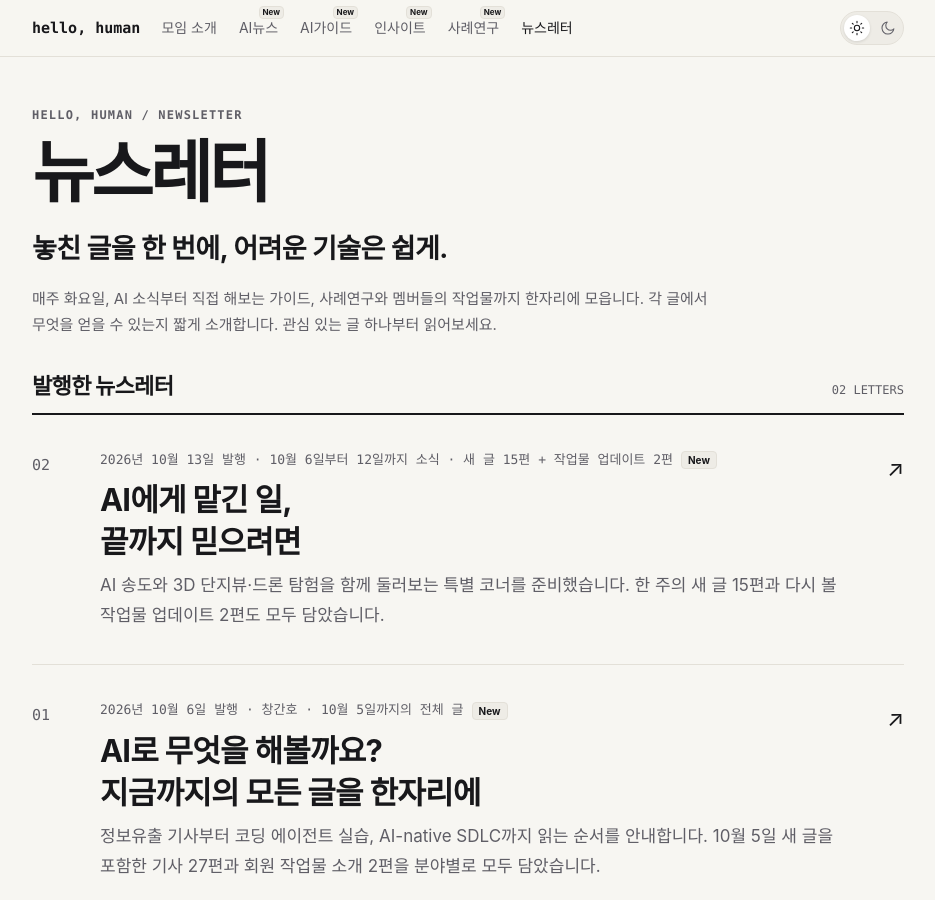
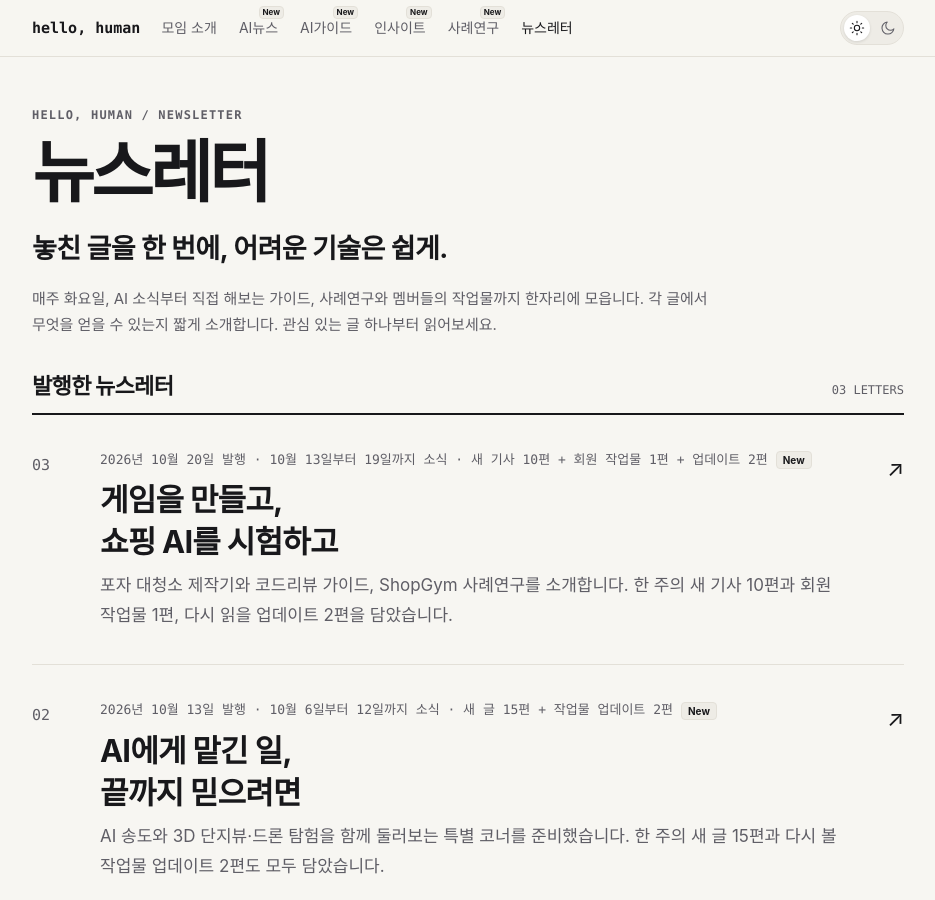
Before and after one commit to SoorimSun/hello-human, a Jekyll site: the page newsletters/index.html, which Jekyll copies as it is, in a window 1280 px wide and 900 px high. Shown: the whole window, without its empty margins (172-1107 px from the left). Built offline with Jekyll 4.4.1, drawn with Linux system fonts in a browser that asks for light colours; some web fonts are replaced.

Commit message:
docs(newsletters): add issue 03 on making and testing

```diff
--- a/index.html
+++ b/index.html
@@ -205,11 +205,11 @@
       <p class="label">HELLO, HUMAN / NEWSLETTER</p>
       <h2 id="newsletter-heading">놓친 글을 한 번에,<br>어려운 기술은 쉽게</h2>
       <p>AI 소식과 실습, 사례연구와 멤버들의 작업물을 한자리에 모았습니다.<br>짧은 소개를 읽고, 지금 나에게 필요한 글을 골라보세요.</p>
-      <a class="letter-home-card" href="newsletters/2026-10-13-trusting-ai-work.html">
-        <span class="news-home-meta">뉴스레터 02 · <time datetime="2026-10-13">2026년 10월 13일 발행</time> · 10월 6일부터 12일까지 소식</span>
-        <strong>AI에게 맡긴 일,<br>끝까지 믿으려면</strong>
-        <p>AI 송도와 3D 단지뷰·드론 탐험을 함께 둘러보는 특별 코너를 준비했습니다. 한 주의 새 글 15편과 다시 볼 작업물 업데이트 2편도 모두 담았습니다.</p>
-        <span class="news-home-cta">두 번째 뉴스레터 읽기 <span aria-hidden="true">→</span></span>
+      <a class="letter-home-card" href="newsletters/2026-10-20-making-and-testing.html">
+        <span class="news-home-meta">뉴스레터 03 · <time datetime="2026-10-20">2026년 10월 20일 발행</time> · 10월 13일부터 19일까지 소식</span>
+        <strong>게임을 만들고,<br>쇼핑 AI를 시험하고</strong>
+        <p>포자 대청소 제작기와 코드리뷰 가이드, ShopGym 사례연구를 소개합니다. 한 주의 새 기사 10편과 회원 작업물 1편, 다시 읽을 업데이트 2편을 담았습니다.</p>
+        <span class="news-home-cta">세 번째 뉴스레터 읽기 <span aria-hidden="true">→</span></span>
       </a>
       <p class="note">매주 화요일, 지난 한 주의 새 글과 작업물 소식을 모아 전합니다.</p>
       <a class="text-link" href="newsletters/">뉴스레터 전체 보기 →</a>
--- /dev/null
+++ b/newsletters/2026-10-20-making-and-testing.html
@@ -0,0 +1,158 @@
+<!doctype html>
+<html lang="ko">
+<head>
+<meta charset="utf-8">
+<meta name="viewport" content="width=device-width, initial-scale=1">
+<meta name="robots" content="noindex, nofollow, noarchive">
+<title>뉴스레터 03 · 게임을 만들고, 쇼핑 AI를 시험하고 · 헬로우 휴먼</title>
+<meta name="description" content="헬로우 휴먼 뉴스레터 3호. 포자 대청소 제작기와 코드리뷰 가이드, ShopGym 사례연구를 소개합니다. 10월 13~19일의 새 기사 10편과 회원 작업물 1편, 업데이트 2편을 담았습니다.">
+<meta property="og:type" content="article">
+<meta property="article:published_time" content="2026-10-20">
+<meta property="og:title" content="헬로우 휴먼 뉴스레터 03 · 게임을 만들고, 쇼핑 AI를 시험하고">
+<meta property="og:description" content="그림과 소리를 엮은 모바일 게임부터, 코드리뷰와 쇼핑 AI의 연습장까지. 새 기사 10편과 회원 작업물 1편, 업데이트 2편을 만나보세요.">
+<meta property="og:image" content="https://soorimsun.github.io/hello-human/assets/social/hellobot.jpg">
+<meta property="og:image:alt" content="헬로우 휴먼의 마스코트 헬로봇">
+<meta name="twitter:card" content="summary_large_image">
+<link rel="stylesheet" href="https://cdn.jsdelivr.net/gh/orioncactus/pretendard@v1.3.9/dist/web/variable/pretendardvariable-dynamic-subset.min.css">
+<script src="../assets/theme.js?v=3"></script>
+<link rel="stylesheet" href="../assets/style.css?v=9">
+<link rel="stylesheet" href="../assets/news.css?v=10">
+<link rel="stylesheet" href="../assets/newsletter.css?v=1">
+<link rel="stylesheet" href="../assets/content-updates.css?v=1">
+</head>
+<body>
+<header class="topbar"><div class="wrap topbar-inner">
+  <a class="logo" href="../">hello, human<span class="cursor" aria-hidden="true">_</span></a>
+  <nav class="news-nav" aria-label="사이트 메뉴">
+    <a href="../">모임 소개</a><a href="../news/">AI뉴스</a><a href="../guides/">AI가이드</a><a href="../insights/">인사이트</a><a href="../case-studies/">사례연구</a>
+    <a data-newsletter-entry href="./">뉴스레터</a>
+  </nav>
+</div></header>
+<main class="letter-shell">
+<article aria-labelledby="letter-title">
+  <header class="letter-cover">
+    <a class="news-back" href="./">← 뉴스레터 목록</a>
+    <p class="news-kicker">HELLO, HUMAN / LETTER 03</p>
+    <h1 id="letter-title">게임을 만들고,<br><span>쇼핑 AI를 시험하고</span></h1>
+    <p class="letter-deck">그림과 소리를 엮은 모바일 게임부터,<br>코드리뷰와 쇼핑 AI의 연습장까지.</p>
+    <div class="letter-meta"><time datetime="2026-10-20">2026년 10월 20일 발행</time><span>10월 13~19일의 소식</span><span>새 기사 10편 · 회원 작업물 1편 · 업데이트 2편</span></div>
+  </header>
+
+  <div class="letter-intro">
+    <p>안녕하세요, 헬로우 휴먼 멤버 여러분. 세 번째 편지를 보냅니다.</p>
+    <p>그림과 소리, 코드를 하나로 엮어 게임을 만든 이야기가 도착했습니다. 퍼즐을 풀며 도시를 되살리는 모바일 게임 <strong>‘포자 대청소’</strong>입니다. AI로 만든 재료가 한 판의 게임이 되기까지, 그 과정을 함께 구경해보세요.</p>
+    <p>만드는 즐거움 뒤에는 확인할 일도 남습니다. 이번에는 동료와 코드를 검토하는 방법, 쇼핑 AI를 같은 조건에서 시험하는 방법도 모았습니다. 10월 13일부터 19일까지의 <strong>새 기사 10편과 회원 작업물 소개 1편</strong>을 읽고, 새 내용이 더해진 지난 글 2편도 다시 만나보세요.</p>
+  </div>
+
+  <section class="letter-picks" aria-labelledby="picks-heading">
+    <p class="news-section-label">어디서 시작할지 고민이라면</p>
+    <h2 id="picks-heading">먼저 읽기 좋은 3편</h2>
+    <div class="letter-pick-grid">
+      <a class="letter-pick" href="../works/jo-minha.html"><small>회원의 제작기 · <time datetime="2026-10-16">10. 16</time></small><strong>그림과 소리가<br>한 판의 게임이 되기까지</strong><p>퍼즐에서 모은 별로 도시를 되살리는 게임입니다. AI로 그림과 소리를 만들고 다듬은 과정부터 Android 버전으로 옮긴 이야기까지 담았습니다.</p><span>포자 대청소 소개 읽기 →</span></a>
+      <a class="letter-pick" href="../guides/2026-10-17-code-review.html"><small>팀에서 써보기 · <time datetime="2026-10-17">10. 17</time></small><strong>“테스트 통과” 다음에<br>무엇을 확인할까요?</strong><p>코드 검토부터 배포 후 점검과 복구까지, 팀이 확인할 일을 7단계로 정리했습니다. 다음 리뷰에 쓸 질문과 양식도 준비했습니다.</p><span>코드리뷰 가이드 읽기 →</span></a>
+      <a class="letter-pick" href="../case-studies/2026-10-19-shopgym.html"><small>우리 일에 연결하기 · <time datetime="2026-10-19">10. 19</time></small><strong>쇼핑 AI에게도<br>연습장이 필요합니다</strong><p>상품과 화면이 매번 달라지면 AI의 실력을 같은 조건에서 비교하기 어렵습니다. Shopify의 ShopGym이 시험용 쇼핑몰과 과제를 만드는 방법을 알아봅니다.</p><span>ShopGym 사례 읽기 →</span></a>
+    </div>
+  </section>
+
+  <nav class="letter-contents" aria-label="뉴스레터 목차">
+    <h2>이번 주 소식, 분야별로 모았습니다</h2>
+    <ul>
+      <li><a href="#works">새 회원 작업물 <b>1</b></a></li>
+      <li><a href="#guides">직접 해보는 가이드 <b>1</b></a></li>
+      <li><a href="#cases">만든 과정을 보는 사례 <b>1</b></a></li>
+      <li><a href="#news">흐름을 읽는 AI뉴스 <b>7</b></a></li>
+      <li><a href="#briefs">짧게 짚는 소식 <b>1</b></a></li>
+      <li><a href="#insights">커머스 인사이트 <b>0</b></a></li>
+      <li><a href="#updates">업데이트한 글 <b>2</b></a></li>
+      <li><a href="#practice">함께 해볼 작은 실험</a></li>
+    </ul>
+    <p class="letter-note">추천 3편은 아래 전체 목록에도 포함돼 있습니다. 기존 글의 업데이트 2편은 새 글 수에 넣지 않았습니다. 날짜는 글의 최초 발행일 또는 표시한 수정일이며, 소식을 확인한 시점과 근거는 각 원문에서 볼 수 있습니다.</p>
+  </nav>
+
+  <section id="works" class="letter-section" aria-labelledby="works-heading">
+    <header class="letter-section-heading"><p class="news-section-label">새 회원 작업물 · 1편</p><h2 id="works-heading">퍼즐 한 판이 끝나면, 도시가 조금 달라집니다</h2><p>조민하 회원의 모바일 게임 ‘포자 대청소’를 소개합니다.</p></header>
+    <figure class="news-article-visual">
+      <a href="../assets/works/sporesweep-overview.jpg" target="_blank" rel="noopener noreferrer" aria-label="포자 대청소 소개 이미지 크게 보기 (새 탭)"><img src="../assets/works/sporesweep-overview.jpg" alt="포자 대청소의 네 가지 소개 화면. 숭례문 복원 전후를 합친 모습, 오염 물질을 아래로 옮기는 퍼즐, 특수 블록의 효과, 정화한 지역을 보여주는 세계 지도." width="1708" height="900" loading="lazy" decoding="async"></a>
+      <figcaption><div>제작자의 <a href="https://github.com/twobeansdaddy-hue/SporeSweep/blob/2a08f4ccded30ace820014b74952022587038378/Docs/images/overview.jpg" target="_blank" rel="noopener noreferrer">게임 소개 이미지 ↗</a> · 2026. 10. 16 확인. 랜드마크는 복원 전후 모습을 합쳐 보여줍니다. 이미지를 누르면 원본 크기로 볼 수 있습니다.</div></figcaption>
+    </figure>
+    <ol class="letter-entries">
+      <li class="letter-entry"><div class="letter-entry-meta"><span>회원 작업물</span><time datetime="2026-10-16">10. 16 소개</time></div><div><h3><a href="../works/jo-minha.html">포자 대청소, AI로 만든 그림과 소리를 게임으로 엮기 →</a></h3><p>블록을 맞춰 모은 별로 랜드마크를 복원하는 게임입니다. 그림과 소리를 실제 플레이에 맞게 다듬은 과정부터, iOS의 게임 규칙을 Android로 옮기고 두 버전의 동작을 비교하는 방법까지 담았습니다.</p></div></li>
+    </ol>
+    <p class="letter-note">10월 16일 소개 당시에는 두 플랫폼 모두 정식 출시 전이었습니다. iOS는 출시를 위한 계정을 준비하고, Android는 출시 전 테스트를 진행하는 단계로 안내했습니다.</p>
+  </section>
+
+  <section id="guides" class="letter-section" aria-labelledby="guides-heading">
+    <header class="letter-section-heading"><p class="news-section-label">AI가이드 · 1편</p><h2 id="guides-heading">코드와 함께, 확인한 근거도 건네기</h2><p>코드를 바꾼 이유와 기대하는 결과를 설명하고, 문제가 생겼을 때의 대응도 준비합니다.</p></header>
+    <ol class="letter-entries">
+      <li class="letter-entry"><div class="letter-entry-meta"><span>가이드 09</span><time datetime="2026-10-17">10. 17</time></div><div><h3><a href="../guides/2026-10-17-code-review.html">코드리뷰에서 배포까지, 팀이 함께 확인하는 7단계 →</a></h3><p>Anthropic의 운영 사례를 읽고 우리 팀에 적용할 방법을 생각해봅니다. 코드를 작성한 사람과 검토하는 사람이 확인할 질문, 결제 오류를 다룬 예시, 다음 리뷰에 바로 쓸 양식을 담았습니다.</p></div></li>
+    </ol>
+    <p class="letter-note">가이드의 바탕이 된 <a href="https://claude.dev/blog/solving-code-review-at-anthropic/" target="_blank" rel="noopener noreferrer">Anthropic의 공개 운영 사례 ↗</a>도 함께 읽어보세요. 가이드에서 제시한 팀의 승인 인원과 검토 방식은 헬로우 휴먼의 제안입니다.</p>
+  </section>
+
+  <section id="cases" class="letter-section" aria-labelledby="cases-heading">
+    <header class="letter-section-heading"><p class="news-section-label">AI 사례연구 · 1편</p><h2 id="cases-heading">같은 상품, 같은 조건으로 다시 시험하기</h2><p>AI가 다음에도 일을 잘 해낼지 확인하려면, 같은 조건에서 다시 시험할 수 있어야 합니다.</p></header>
+    <ol class="letter-entries">
+      <li class="letter-entry"><div class="letter-entry-meta"><span>사례연구 07</span><time datetime="2026-10-19">10. 19</time></div><div><h3><a href="../case-studies/2026-10-19-shopgym.html">Shopify는 쇼핑 AI의 연습장을 어떻게 만들었나 →</a></h3><p>ShopGym은 시험용 쇼핑몰과 그 안의 상품·기능에 맞는 과제를 만듭니다. 여러 AI가 작업을 나눠 맡고 검사 결과에 따라 쇼핑몰을 고쳐가는 과정, 같은 시험을 반복하기 위해 남겨야 할 자료를 살펴봅니다.</p></div></li>
+    </ol>
+    <p class="letter-note"><a href="https://shopify.engineering/shopgym" target="_blank" rel="noopener noreferrer">Shopify 제작기 ↗</a>와 공개 연구를 바탕으로 정리했습니다. 실제 결제까지 검증한 연구는 아니며, 모임에서 성능을 다시 측정하지는 않았습니다.</p>
+  </section>
+
+  <section id="news" class="letter-section" aria-labelledby="news-heading">
+    <header class="letter-section-heading"><p class="news-section-label">AI뉴스 · 7편</p><h2 id="news-heading">모델을 고른 뒤에도, 정할 일이 남습니다</h2><p>AI에게 여러 단계의 일을 맡기려면 어떤 도구를 쓰게 할지, 어디까지 접근하게 할지, 무엇을 지키게 할지 정해야 합니다. 이번 주에는 새 모델과 기능을 이러한 질문에 비춰 읽어봅니다.</p></header>
+    <ol class="letter-entries">
+      <li class="letter-entry"><div class="letter-entry-meta"><span>뉴스 21</span><time datetime="2026-10-19">10. 19</time></div><div><h3><a href="../news/2026-10-19-agent-negotiation-rules.html">Anthropic의 협상 구상, 가격 말고 무엇을 정할까요? →</a></h3><p>Anthropic이 사용자를 대신해 협상하는 AI의 규칙을 검토한다는 보도를 계기로, 조건을 제안하는 일과 거래를 확정하는 일을 구분해봅니다. 공익 기금 계획, 데이터센터 계약 보도, 세계은행의 Small AI도 함께 전합니다.</p></div></li>
+      <li class="letter-entry"><div class="letter-entry-meta"><span>뉴스 20</span><time datetime="2026-10-18">10. 18</time></div><div><h3><a href="../news/2026-10-18-agent-web-access.html">검색을 잘하는 AI도, 쇼핑몰에 들어갈 수 없다면 →</a></h3><p>DeepSeek의 코딩·검색 업데이트와 웹사이트의 접근 제한, Shopify의 공식 연결 방식을 함께 읽습니다. 가상 쇼핑 화면을 직접 눌러보며, 상품을 찾는 능력과 거래를 진행할 권한의 차이를 확인해보세요.</p></div></li>
+      <li class="letter-entry"><div class="letter-entry-meta"><span>뉴스 19</span><time datetime="2026-10-17">10. 17</time></div><div><h3><a href="../news/2026-10-17-claude-research-boundaries.html">Claude, 계산 단계를 줄이고 숫자의 출처를 찾다 →</a></h3><p>양자컴퓨터의 계산법을 개선하고, 오래된 암호 규칙에 쓰인 숫자가 어떻게 만들어졌는지 찾은 연구를 쉽게 풀었습니다. 이메일 요약의 활용과 무단 접근 사례를 통해 AI가 읽을 정보와 실행할 범위도 생각해봅니다.</p></div></li>
+      <li class="letter-entry"><div class="letter-entry-meta"><span>뉴스 18</span><time datetime="2026-10-16">10. 16</time></div><div><h3><a href="../news/2026-10-16-muse-open-sovereign-ai.html">Muse Spark Open, 내 Mac에서 돌리려면 →</a></h3><p>모델을 내려받아 실행하려면 어떤 장비가 필요한지 알아봅니다. Cohere의 AISLE 인수 추진과 CERN·Mistral의 물리학 연구도 소개하며, 현재 쓸 수 있는 기능과 앞으로의 계획을 구분합니다.</p></div></li>
+      <li class="letter-entry"><div class="letter-entry-meta"><span>뉴스 17</span><time datetime="2026-10-15">10. 15</time></div><div><h3><a href="../news/2026-10-15-trustworthy-ai-execution.html">GitHub, 모델끼리 검토하고 실행할 코드는 고정합니다 →</a></h3><p>모델에 작성과 검토를 나눠 맡기는 HydraFusion Max와 외부 코드의 실행 버전을 기록하는 Actions Lockfile을 알아봅니다. NVIDIA와 Google이 연구를 위해 어떤 자원을 지원할지도 함께 읽습니다.</p></div></li>
+      <li class="letter-entry"><div class="letter-entry-meta"><span>뉴스 16</span><time datetime="2026-10-14">10. 14</time></div><div><h3><a href="../news/2026-10-14-gemini-argon-development.html">Gemini 4 Argon, 익숙한 개발 도구에서 만나기 →</a></h3><p>어떤 개발 도구에서 Argon을 쓸 수 있는지, GitHub Copilot에서는 어떻게 지원하는지 살펴봅니다. 여러 개발 언어로 AI를 연결하는 방법과 업무에 필요한 인증정보·정책 관리도 짚어봅니다.</p></div></li>
+      <li class="letter-entry"><div class="letter-entry-meta"><span>뉴스 15</span><time datetime="2026-10-13">10. 13</time></div><div><h3><a href="../news/2026-10-13-agent-efficiency.html">Muse Wonder부터 ReplaySSM까지, 오래 일하는 능력과 실행 효율 →</a></h3><p>긴 작업을 이어가는 Muse Wonder, 전력 효율을 높이려는 Maia 300의 계획, 답변 생성 과정을 개선한 ReplaySSM 연구를 소개합니다. 처리량이 늘거나 답변이 빨라져도 업무 전체가 같은 비율로 빨라지지는 않는 이유를 짚습니다.</p></div></li>
+    </ol>
+  </section>
+
+  <section id="briefs" class="letter-section" aria-labelledby="briefs-heading">
+    <header class="letter-section-heading"><p class="news-section-label">속보·단신 · 1편</p><h2 id="briefs-heading">회의실에서 발견된 녹음 장치, 어디까지 밝혀졌을까요?</h2><p>수사기관이 제시한 혐의와 회사가 밝힌 AI 활용을 나눠 읽습니다.</p></header>
+    <ol class="letter-entries">
+      <li class="letter-entry"><div class="letter-entry-meta"><span>단신 09</span><time datetime="2026-10-14">10. 14</time></div><div><h3><a href="../news/2026-10-14-openai-recording-device.html">OpenAI 회의실 도청 혐의 사건, AI는 조사에 어떻게 쓰였을까요? →</a></h3><p>녹음 장치 발견부터 엔지니어 체포까지의 경위를 정리하고, 조사에 AI를 활용했다는 회사의 설명을 소개합니다. 원문 확인 당시에는 유죄가 확정되지 않았으며, 정보 유출에 관해서도 확인된 내용만 담았습니다.</p></div></li>
+    </ol>
+  </section>
+
+  <section id="insights" class="letter-section" aria-labelledby="insights-heading">
+    <header class="letter-section-heading"><p class="news-section-label">커머스 인사이트 · 0편</p><h2 id="insights-heading">이번 주 새 글 없음</h2><p>10월 13~19일에는 커머스 인사이트의 새 글이 없었습니다. 이번 주 커머스 이야기는 앞서 소개한 ShopGym 사례연구와 쇼핑·협상 관련 뉴스에서 만나보세요.</p></header>
+  </section>
+
+  <section id="updates" class="letter-section" aria-labelledby="updates-heading">
+    <header class="letter-section-heading"><p class="news-section-label">업데이트한 글 · 2편</p><h2 id="updates-heading">지난번에 읽었다면, 이 부분을 다시 보세요</h2><p>지난 글 두 편에 새 내용이 더해졌습니다. 새 글 수에는 넣지 않고, 달라진 부분을 따로 소개합니다.</p></header>
+    <ol class="letter-entries">
+      <li class="letter-entry"><div class="letter-entry-meta"><span>사례연구 06</span><time datetime="2026-10-17">10. 17 수정</time></div><div><h3><a href="../case-studies/2026-10-08-ai-songdo.html">AI 송도 시민들은 왜 일자리에 지원하지 않았을까요? →</a></h3><p>제작자의 후속 글에 나온 취업 경과를 추가했습니다. 기억을 보존하라는 안내와 처음 받은 자금이 시민의 선택에 어떤 영향을 줬을지 살펴봅니다. 다만 일자리에 지원하지 않았던 원인은 확인되지 않았습니다.</p></div></li>
+      <li class="letter-entry"><div class="letter-entry-meta"><span>모델 비교 실험</span><time datetime="2026-10-14">10. 14 수정</time></div><div><h3><a href="../works/sun-soorim.html#alice">Gemini 3.8 Flash가 만든 거울나라의 앨리스 →</a></h3><p>다른 모델과 같은 요청으로 만든 Gemini 3.8 Flash의 결과를 추가했습니다. 첫 화면을 비교하고 페이지도 직접 열어보세요. 같은 이야기가 모델마다 어떤 화면과 움직임으로 달라지는지 볼 수 있습니다.</p></div></li>
+    </ol>
+  </section>
+
+  <aside id="practice" class="letter-practice" aria-labelledby="practice-heading">
+    <p class="news-section-label">읽는 데서 한 걸음 더 · 모임의 실험 제안</p>
+    <h2 id="practice-heading">“장바구니에 담았습니다”, 정말 맞게 담겼을까요?</h2>
+    <p>평소 쓰는 AI에 아래의 가상 요청과 처리 결과를 함께 넣어보세요. 실제 쇼핑몰에 접속할 필요는 없습니다. “완료했다”는 답변과 함께, 처리 결과도 요청에 맞는지 확인하는 연습입니다.</p>
+    <p><strong>사용자 요청</strong> 파란 재킷 M 사이즈 1개를 담아줘. M이 품절이면 다른 사이즈로 바꾸지 말고 알려줘.<br><strong>상품 정보</strong> 파란 재킷 M은 품절, L은 재고 3개.<br><strong>처리 결과</strong> 장바구니에 파란 재킷 L 1개가 들어 있음.<br><strong>AI의 답변</strong> “요청하신 상품을 장바구니에 담았습니다.”</p>
+    <ol>
+      <li>“이 작업이 성공했는지 판단해줘. 사용자 요청과 처리 결과를 비교해서 이유도 설명해줘”라고 요청합니다.</li>
+      <li><strong>M 대신 L이 담긴 점</strong>과 <strong>임의로 바꾸지 말라는 조건을 어긴 점</strong>을 모두 짚었는지 확인합니다. 이 경우에는 다른 상품을 담지 않고 M이 품절이라고 알리는 것이 맞습니다.</li>
+      <li>상품 정보의 M 재고를 1개로, 처리 결과의 사이즈를 M으로 바꿔 다시 물어봅니다. 이번에는 성공으로 판단하는지 두 답변을 비교해보세요.</li>
+    </ol>
+    <p class="letter-note">모임에서 함께 해볼 실험 제안입니다. 두 예시로 AI의 신뢰성을 평가하기는 어렵지만, 성공 조건을 먼저 정하고 처리 결과와 대조하는 연습이 될 수 있습니다. <a href="../case-studies/2026-10-19-shopgym.html">ShopGym의 시험 방법 더 알아보기 →</a></p>
+  </aside>
+
+  <footer class="letter-signoff">
+    <p><strong>다음 편지는 10월 27일 화요일에 전하겠습니다.</strong><br>10월 20일부터 26일까지 새로 올라온 글과 주요 업데이트를 모을 예정입니다.</p>
+    <p>이번 주에 만든 것이 있다면, 잘된 점 하나와 고쳐본 점 하나를 모임에서 나눠주세요. 만드는 동안 무엇을 발견했는지도 궁금합니다.</p>
+    <p>편지를 다 읽으셨다면 잠시 화면에서 눈을 떼고, 먼 곳을 바라보세요.<br>이번 주도 몸과 마음 따뜻하게 보내세요.</p>
+    <p>헬로우 휴먼 드림</p>
+    <a href="./">뉴스레터 목록으로 돌아가기 →</a>
+  </footer>
+</article>
+</main>
+<footer class="footer"><div class="wrap">헬로우 휴먼 · Workless Engineering Club</div></footer>
+<script src="../assets/analytics.js?v=2" defer></script>
+<script type="module" src="../assets/content-updates.js?v=3"></script>
+</body>
+</html>
--- a/newsletters/index.html
+++ b/newsletters/index.html
@@ -29,8 +29,17 @@
     <p>매주 화요일, AI 소식부터 직접 해보는 가이드, 사례연구와 멤버들의 작업물까지 한자리에 모읍니다. 각 글에서 무엇을 얻을 수 있는지 짧게 소개합니다. 관심 있는 글 하나부터 읽어보세요.</p>
   </section>
   <section class="news-list-section wrap" aria-labelledby="letters-heading">
-    <div class="news-list-heading"><h2 id="letters-heading">발행한 뉴스레터</h2><span>02 LETTERS</span></div>
+    <div class="news-list-heading"><h2 id="letters-heading">발행한 뉴스레터</h2><span>03 LETTERS</span></div>
     <ol class="news-issues">
+      <li><a class="news-issue" href="2026-10-20-making-and-testing.html">
+        <span class="news-issue-number">03</span>
+        <span class="news-issue-main">
+          <span class="news-issue-meta"><time datetime="2026-10-20">2026년 10월 20일 발행</time> · 10월 13일부터 19일까지 소식 · 새 기사 10편 + 회원 작업물 1편 + 업데이트 2편</span>
+          <strong>게임을 만들고,<br>쇼핑 AI를 시험하고</strong>
+          <span>포자 대청소 제작기와 코드리뷰 가이드, ShopGym 사례연구를 소개합니다. 한 주의 새 기사 10편과 회원 작업물 1편, 다시 읽을 업데이트 2편을 담았습니다.</span>
+        </span>
+        <span class="news-issue-arrow" aria-hidden="true">↗</span>
+      </a></li>
       <li><a class="news-issue" href="2026-10-13-trusting-ai-work.html">
         <span class="news-issue-number">02</span>
         <span class="news-issue-main">
```
Also changed, not shown: research/2026-10-20-newsletter-03.md (added, +80 -0 lines).
